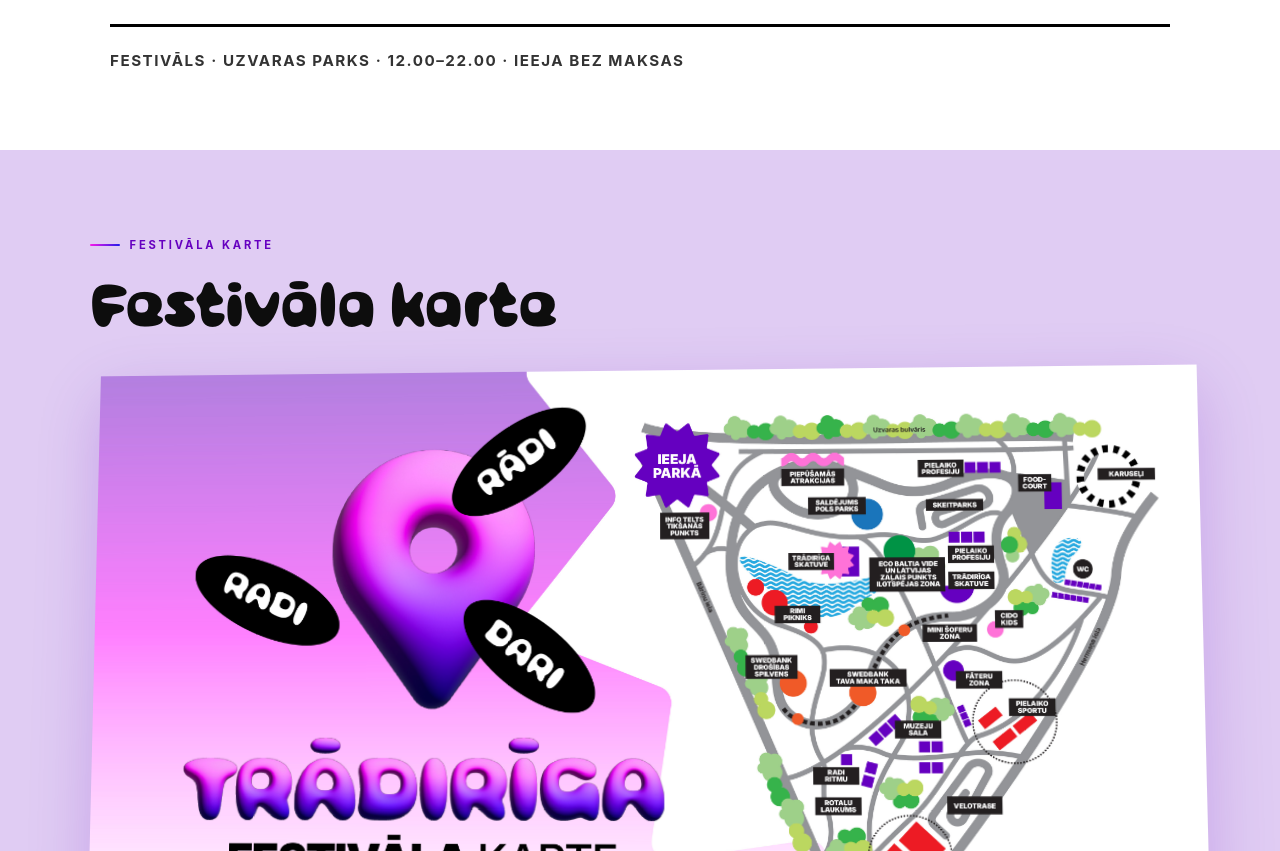
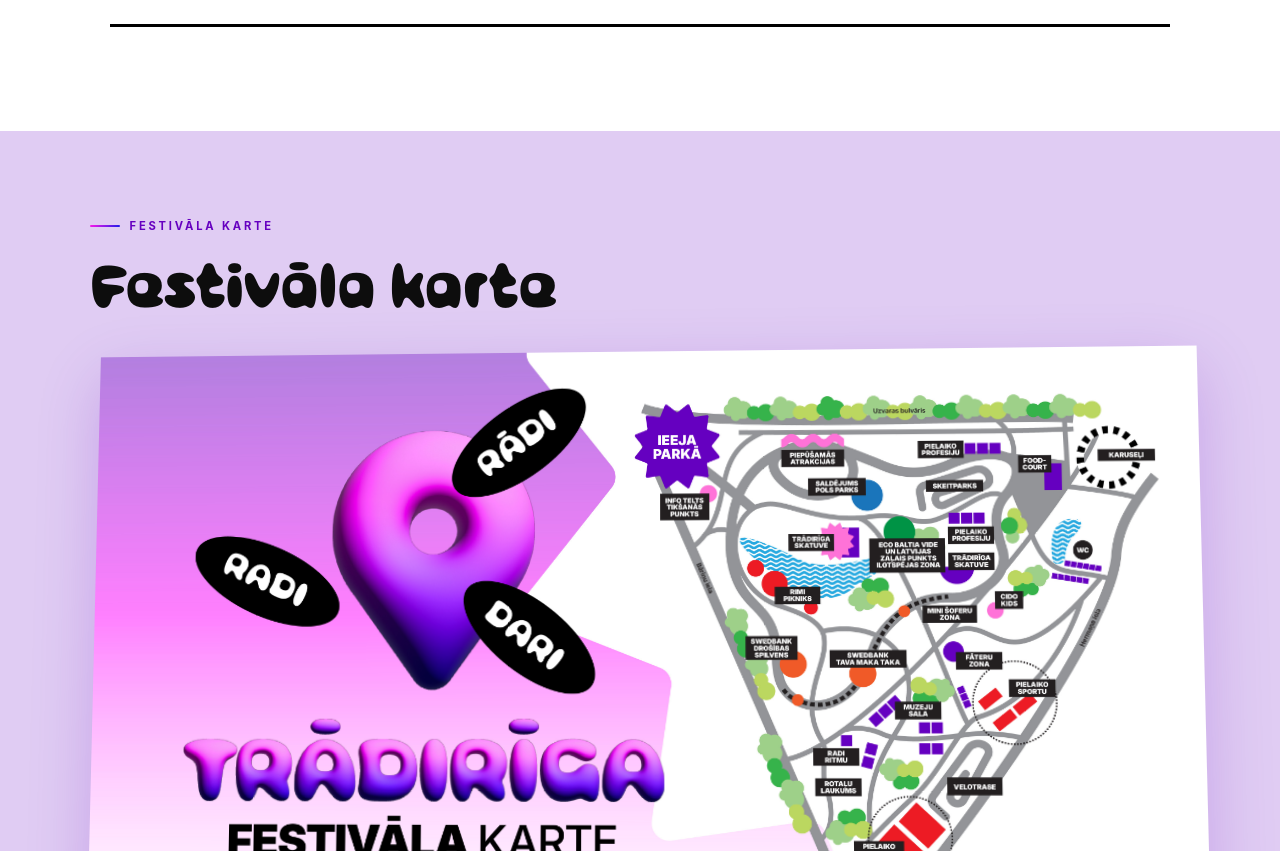
Before and after one commit to sumskakristine-sys/tradiriga, a plain HTML site: page index.html in a window 1280 px wide. Shown: the part 5440-6291 px from the top of the page. Drawn offline with Linux system fonts and the light colour scheme; a web font is replaced by a local one.

Commit message:
Update index.html

```diff
--- a/index.html
+++ b/index.html
@@ -519,7 +519,6 @@
     <!-- CLOSING -->
     <div style="border-top:3px solid #000; padding-top:1.5rem;">
       <p style="font-size:0.95rem; font-weight:700; letter-spacing:0.1em; text-transform:uppercase; color:#333; margin:0;">
-        Festivāls · Uzvaras parks · 12.00–22.00 · Ieeja bez maksas
       </p>
     </div>
 
```
